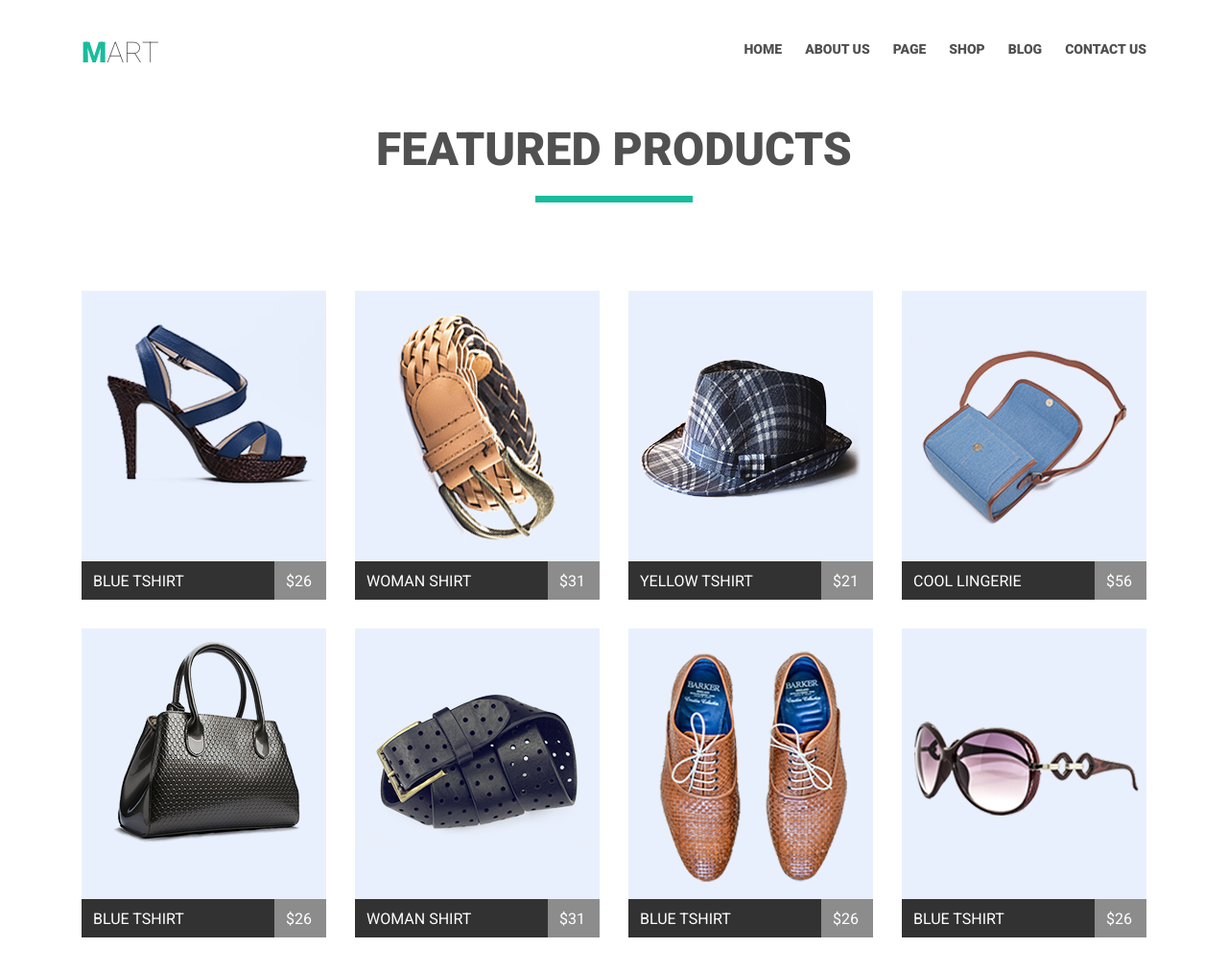
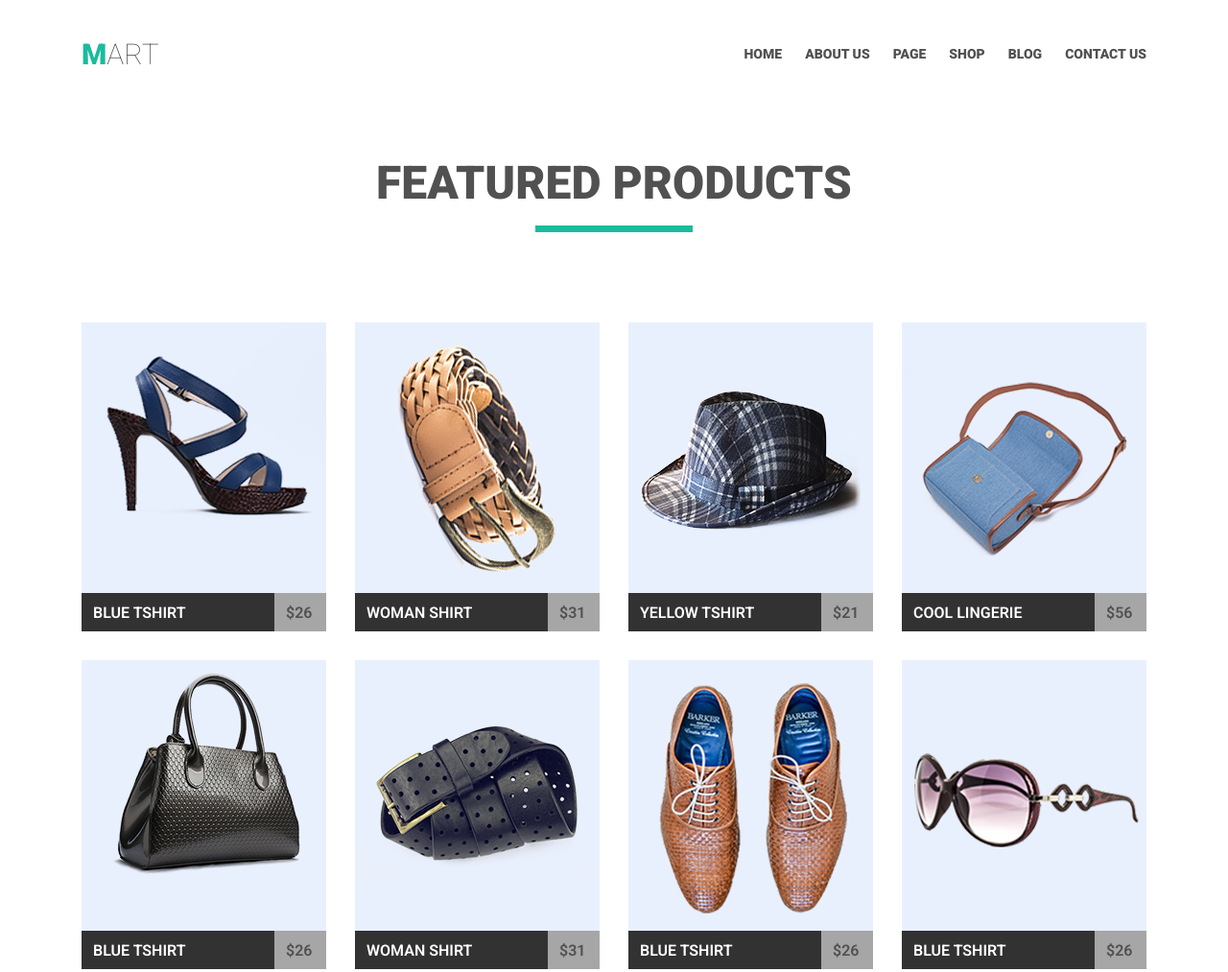
Before and after one commit to Tureckiy-zart/goit-fe-course, a plain HTML site: page html-css/module-04/index.html in a window 1280 px wide. Shown: the top 1013 px of the page at 96% size. Drawn offline with nearby package versions, Linux system fonts and the light colour scheme.

Commit message:
hw-4 editted done

```diff
--- a/html-css/module-04/css/styles.css
+++ b/html-css/module-04/css/styles.css
@@ -1,11 +1,12 @@
 * {
+  margin: 0;
+  padding: 0;
   font-family: "Roboto", sans-serif;
   color: #515151;
   box-sizing: border-box;
-
   /* outline: 1px solid #515151; */
 }
-.wrapper {
+.container {
   width: 1110px;
   margin: 0 auto;
 }
@@ -21,6 +22,8 @@ img {
 }
 a {
   text-decoration: none;
+  display: block;
+  text-align: center;
 }
 main h2 {
   text-transform: uppercase;
@@ -28,6 +31,7 @@ main h2 {
   font-size: 48px;
   line-height: 32px;
   text-align: center;
+  margin-bottom: 94px;
 }
 .afterline::after {
   content: "";
@@ -35,18 +39,19 @@ main h2 {
   width: 164px;
   height: 7px;
   background-color: #1abc9c;
-  margin: 32px auto;
+  margin: 0 auto;
+  margin-top:28px;
 }
 /* HEADER */
 .main-header {
-  height: 100px;
+  padding-top: 40px;
+  margin-bottom: 100px;
 }
 .logo {
+  float: left;
   font-size: 30px;
   text-transform: uppercase;
   font-weight: 200;
-  float: left;
-  margin-top: 38px;
 }
 .logo::first-letter {
   color: #1abc9c;
@@ -54,9 +59,9 @@ main h2 {
 }
 .site-menue {
   float: right;
-  margin-top: 42px;
-  padding: 0;
+  padding-top:8px;
   text-transform: uppercase;
+  vertical-align: middle;
 }
 .site-menue-item {
   float: left;
@@ -79,20 +84,17 @@ main h2 {
   margin: 0;
   padding: 0;
 }
-.products {
-}
-.featured-products h2 {
-  padding-top: 40px;
-  margin: 0;
+
+.featured-products {
+  margin-bottom: 105px;
 }
 .products {
   list-style: none;
   margin: 0;
   padding: 0;
-  margin-top: 92px;
-  margin-bottom: 105px;
 }
-.products li {
+.products-item{
+  font-weight: 600;
   float: left;
   position: relative;
   height: 322px;
@@ -112,7 +114,6 @@ main h2 {
   width: 201px;
   height: 40px;
   padding: 12px;
-  background-color: #323232;
   color: #ffffff;
   text-transform: uppercase;
 }
@@ -123,9 +124,7 @@ main h2 {
   width: 54px;
   height: 40px;
   padding: 12px;
-  /* background-color: rgba(82, 82, 82, 0.44); */
-  background-color: #8c8c8c;
-  color: #ffffff;
+  background-color: rgba(255, 255, 255, 0.57);
 }
 .products-item-info {
   position: absolute;
@@ -133,11 +132,10 @@ main h2 {
   right: 0px;
   width: 255px;
   height: 40px;
+    background-color: #323232;
 }
-/* не смог придумать как задать цвет и ховер на всеё картинке */
-.products-item-info:hover {
-  background-color: rgb(188, 26, 188);
-  opacity: 0.5;
+.products-item:hover .products-item-info{
+  background-color: #4ec6ab;
 }
 /* lastest news */
 .lastest-news {
@@ -190,12 +188,10 @@ main h2 {
   color: #ffffff;
   cursor: pointer;
 }
-
 .learn-more-button:hover,
 .learn-more-button:focus {
   color: #ac1c58;
 }
-
 .visually-hidden:not(:focus):not(:active),
 input[type="checkbox"].visually-hidden,
 input[type="ratio"].visually-hidden {
--- a/html-css/module-04/index.html
+++ b/html-css/module-04/index.html
@@ -11,12 +11,10 @@
     <title>Home-wrok_04</title>
 </head>
 <body>
-    <header class="main-header">
-        <nav class="stie-navigation wrapper">
-            <div class="logo-container">
+    <header class="main-header  clearfix">
+        <nav class="stie-navigation container">
                  <a class="logo" href="#">mart</a>
-            </div>
-             <ul class="site-menue cle arfix" >
+             <ul class="site-menue clearfix">
                 <li class="site-menue-item">
                     <a href="#">Home</a>
                 </li>
@@ -40,69 +38,96 @@
     </header>
             <main class="features">
                 <h1 class="visually-hidden"> main page some text for parsers</h1>
-        <section class="featured-products wrapper" >
+                <section class="featured-products container" >
                     <h2 class="afterline">featured products</h2>
-        <ul class="products clearfix">
+                    <ul class="products container clearfix">
                         <li class="products-item clearfix">
-                <img  class="img1" src="img/item/product1.png" alt="item1" width="255px" height="322px">
+                        <img  class="img1" src="img/item/product1.png" alt="item1" width="255" height="322">
                             <div class="products-item-info">
                                 <span class="item-name">blue tshirt</span>
                                 <span class="item-prise">$26</span>
                             </div>
-
                         </li>
                 <li class="products-item">
-                <img class="img2" src="img/item/product2.png" alt="item2" width="255px" height="322px">
+                    <img class="img2" src="img/item/product2.png" alt="item2" width="255" height="322">
                     <div class="products-item-info">
                         <span class="item-name">woman shirt</span>
                         <span class="item-prise">$31</span>
                     </div>
                     </li>
                 <li class="products-item">
-                <img  class="img3" src="img/item/product3.png" alt="item3" width="255px" height="322px">
+                    <img  class="img3" src="img/item/product3.png" alt="item3" width="255" height="322">
                     <div class="products-item-info">
                         <span class="item-name">yellow tshirt</span>
                         <span class="item-prise">$21</span>
                     </div>
                 </li>
                 <li class="products-item">
-                <img class="itm4" src="img/item/product4.png" alt="item4" width="255px" height="322px">
+                    <img class="itm4" src="img/item/product4.png" alt="item4" width="255" height="322">
                     <div class="products-item-info">
                         <span class="item-name">cool lingerie</span>
                         <span class="item-prise">$56</span>
                     </div>
                     </li>
                 <li class="products-item">
-                <img  class="itm5" src="img/item/product5.png" alt="item5" width="255px" height="322px">
+                    <img  class="itm5" src="img/item/product5.png" alt="item5" width="255" height="322">
                     <div class="products-item-info">
                         <span class="item-name">blue tshirt</span>
                         <span class="item-prise">$26</span>
                     </div>
                 </li>
                 <li class="products-item">
-                <img  class="itm6" src="img/item/product6.png" alt="item6" width="255px" height="322px">
+                    <img  class="itm6" src="img/item/product6.png" alt="item6" width="255" height="322">
                     <div class="products-item-info">
                         <span class="item-name">woman shirt</span>
                         <span class="item-prise">$31</span>
                     </div>
                 </li>
                 <li class="products-item">
-                <img class="itm7" src="img/item/product7.png" alt="item7" width="255px" height="322px">
+                    <img class="itm7" src="img/item/product7.png" alt="item7" width="255" height="322">
                     <div class="products-item-info">
                         <span class="item-name">blue tshirt</span>
                         <span class="item-prise">$26</span>
                     </div>
                     </li>
                 <li class="products-item">
-                <img class="img8" src="img/item/product8.png" alt="item8" width="255px" height="322px">
+                    <img class="img8" src="img/item/product8.png" alt="item8" width="255" height="322">
                     <div class="products-item-info">
                         <span class="item-name">blue tshirt</span>
                         <span class="item-prise">$26</span>
                     </div>
                 </li>
             </ul>
+            <!-- <div class="overlay">
+                <ul class="overlay__social-list clearfix">
+                    <li class="overlay__social-list-item">
+                        <a href="#" class="overlay__social-list-link facebook"></a>
+                    </li>
+                    <li class="overlay__social-list-item">
+                        <a href="#" class="overlay__social-list-link twitter"></a>
+                    </li>
+                    <li class="overlay__social-list-item">
+                        <a href="#" class="overlay__social-list-link google-plus"></a>
+                    </li>
+                    <li class="overlay__social-list-item">
+                        <a href="#" class="overlay__social-list-link linkedin"></a>
+                    </li>
+                    <li class="overlay__social-list-item">
+                        <a href="#" class="overlay__social-list-link facebook"></a>
+                    </li>
+                    <li class="overlay__social-list-item">
+                        <a href="#" class="overlay__social-list-link twitter"></a>
+                    </li>
+                    <li class="overlay__social-list-item">
+                        <a href="#" class="overlay__social-list-link google-plus"></a>
+                    </li>
+                    <li class="overlay__social-list-item">
+                        <a href="#" class="overlay__social-list-link linkedin"></a>
+                    </li>
+                </ul>
+            </div> -->
                 </section>
-       <section class="lastest-news wrapper clearfix">
+                <section class="lastest-news container clearfix">
                     <h2 class="afterline">lastest news </h2>
                     <ul class="news-list">
                         <li class="news-list-item">
@@ -128,7 +153,7 @@
                 </section>
             </main>
 </body>
-<!-- ДОП задания -->
+<!-- ДОП задания
 <div class="dop.zadanie">
    <div class="zadanie1">
         <ul class="elements1 clearfix">
```
Lines whose indentation alone changed are shown as unchanged.
